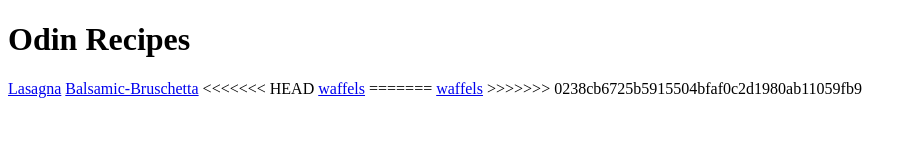
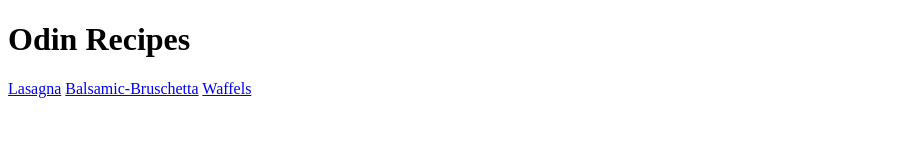
Before and after one commit to MichaelMugaiga/odin-recipes, a plain HTML site: page index.html in a window 1280 px wide. Shown: the whole page, without its empty margins (0-917 px from the left). Drawn offline with Linux system fonts and the light colour scheme.

Commit message:
corrected error on link to waffels page in index.html file

```diff
--- a/index.html
+++ b/index.html
@@ -10,10 +10,6 @@
     <h1>Odin Recipes</h1>
         <a href="./recipes/lasagna.html">Lasagna</a>
         <a href="./recipes/balsamic-bruschetta.html">Balsamic-Bruschetta</a>
-<<<<<<< HEAD
-        <a href="./recipes/waffels.html">waffels</a>
-=======
-        <a href=./recipes/waffels.html">waffels</a>
->>>>>>> 0238cb6725b5915504bfaf0c2d1980ab11059fb9
+        <a href="./recipes/waffels.html">Waffels</a>
 </body>
 </html>
```
